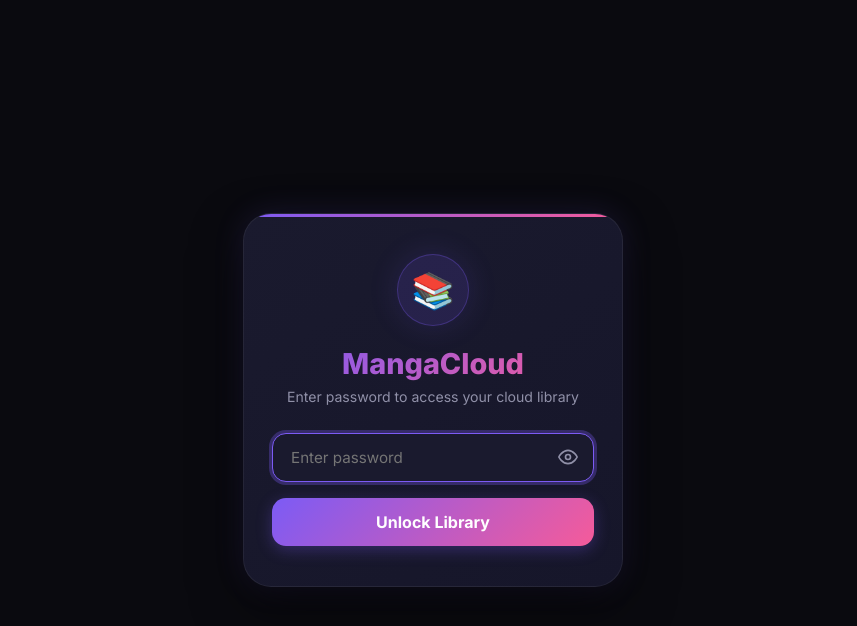
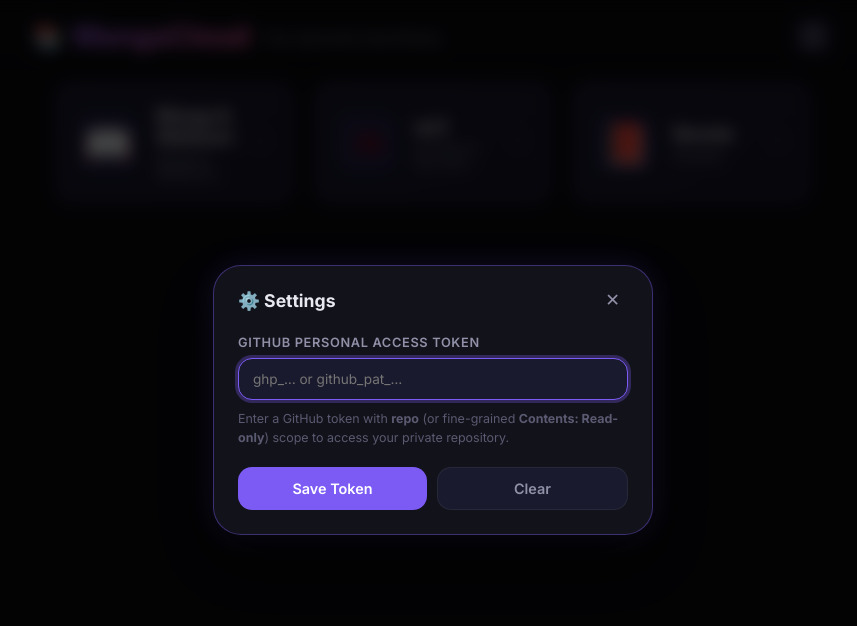
Before and after one commit to NLCD-0/MangaReaderApp, a plain HTML site: page index.html in a window 1280 px wide. Shown: the whole page, without its empty margins (207-1064 px from the left). Drawn offline with Linux system fonts and the light colour scheme.

Commit message:
Pasword fix

```diff
--- a/app.js
+++ b/app.js
@@ -5,8 +5,7 @@
 
 // ---- CONFIG ----
 const CONFIG = {
-    token: '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',
-    password: 'NLCD_CloudAcces',
+    defaultToken: '',
     owner: 'NLCD-0',
     repo: 'CLOUD',
     branch: 'main',
@@ -19,49 +18,8 @@ const CONFIG = {
 
 const API_BASE = `https://api.github.com/repos/${CONFIG.owner}/${CONFIG.repo}/contents`;
 
-// ---- AUTHENTICATION ----
-function isAuth() {
-    return localStorage.getItem('mangacloud_auth') === 'true';
-}
-
-function setAuth(val) {
-    if (val) {
-        localStorage.setItem('mangacloud_auth', 'true');
-    } else {
-        localStorage.removeItem('mangacloud_auth');
-    }
-}
-
-function unlockApp(pwd) {
-    if (pwd && pwd.trim() === CONFIG.password) {
-        setAuth(true);
-        if (dom['auth-error']) dom['auth-error'].classList.remove('visible');
-        if (dom['password-input']) dom['password-input'].value = '';
-        showToast('Library unlocked! 📚');
-        showView('library');
-        renderContinueReading();
-        return true;
-    } else {
-        if (dom['auth-error']) dom['auth-error'].classList.add('visible');
-        if (dom['password-input']) {
-            dom['password-input'].focus();
-            dom['password-input'].select();
-        }
-        return false;
-    }
-}
-
-function lockApp() {
-    setAuth(false);
-    cleanupReader();
-    state.navigationStack = [];
-    if (dom['password-input']) dom['password-input'].value = '';
-    if (dom['auth-error']) dom['auth-error'].classList.remove('visible');
-    showView('auth');
-    showToast('Library locked 🔒');
-    setTimeout(() => {
-        if (dom['password-input']) dom['password-input'].focus();
-    }, 100);
+function getToken() {
+    return localStorage.getItem('mangacloud_token') || CONFIG.defaultToken;
 }
 
 // ---- STATE ----
@@ -147,7 +105,8 @@ function cacheDom() {
         'reader-container', 'reader-title', 'reader-progress', 'reader-header',
         'chapter-nav', 'btn-prev-chapter', 'btn-next-chapter', 'btn-download',
         'btn-back-library', 'btn-back-series', 'btn-back-chapters',
-        'btn-lock-app', 'auth-form', 'password-input', 'btn-toggle-password', 'auth-error',
+        'btn-open-settings', 'btn-close-settings', 'settings-modal',
+        'btn-save-token', 'btn-reset-token', 'token-input',
         'loading-overlay', 'loader-text', 'toast', 'btn-bookmark',
         'continue-reading', 'continue-reading-list',
         'ao3-mode-selector', 'btn-ao3-text', 'btn-ao3-pdf',
@@ -188,16 +147,26 @@ function encodePath(path) {
 }
 
 function githubHeaders(accept) {
-    return {
-        'Authorization': 'Bearer ' + CONFIG.token,
-        'Accept': accept
-    };
+    const token = getToken();
+    const headers = { 'Accept': accept };
+    if (token) {
+        headers['Authorization'] = token.startsWith('github_pat_') ? 'Bearer ' + token : 'token ' + token;
+    }
+    return headers;
 }
 
 function fetchGitHub(path) {
     const url = `${API_BASE}/${encodePath(path)}?ref=${CONFIG.branch}`;
     return fetch(url, { headers: githubHeaders('application/vnd.github.v3+json') })
         .then(resp => {
+            if (resp.status === 401) {
+                showToast('Token Error: 401 Bad Credentials');
+                throw new Error('GitHub API 401: Bad Credentials (Token invalid or expired)');
+            }
+            if (resp.status === 403) {
+                showToast('Token Error: 403 (Token lacks "Contents: Read" for CLOUD repo)');
+                throw new Error('GitHub API 403: Token lacks repository permission (contents=read)');
+            }
             if (!resp.ok) throw new Error('GitHub API error: ' + resp.status);
             return resp.json();
         });
@@ -207,6 +176,14 @@ function fetchPdfBlob(path) {
     const url = `${API_BASE}/${encodePath(path)}?ref=${CONFIG.branch}`;
     return fetch(url, { headers: githubHeaders('application/vnd.github.v3.raw') })
         .then(resp => {
+            if (resp.status === 401) {
+                showToast('Token Error: 401 Bad Credentials');
+                throw new Error('Download error: 401 Bad Credentials');
+            }
+            if (resp.status === 403) {
+                showToast('Token Error: 403 (Token lacks "Contents: Read" for CLOUD repo)');
+                throw new Error('Download error: 403 Lacks permission');
+            }
             if (!resp.ok) throw new Error('Download error: ' + resp.status);
             return resp.blob();
         });
@@ -455,6 +432,7 @@ function renderContinueReading() {
 // ============================================
 function renderLibrary() {
     const grid = dom['library-grid'];
+    if (!grid) return;
     grid.innerHTML = CONFIG.rootFolders.map(folder => {
         const iconHtml = folder.isImage
             ? `<img src="${folder.icon}" alt="${escapeAttr(folder.path)}" style="width:36px;height:36px;object-fit:contain;">`
@@ -470,14 +448,6 @@ function renderLibrary() {
             </div>
         </div>`;
     }).join('');
-
-    // Event delegation on grid
-    grid.addEventListener('click', e => {
-        const card = e.target.closest('.folder-card');
-        if (!card) return;
-        state.navigationStack.push('library');
-        openFolder(card.dataset.path);
-    });
 }
 
 // ============================================
@@ -499,6 +469,15 @@ function renderSeriesCards(container, items, iconHtml) {
 
 
 function openFolder(folderPath) {
+    if (!getToken()) {
+        showToast('Please configure your GitHub token first ⚙️');
+        if (dom['settings-modal']) {
+            dom['settings-modal'].classList.add('active');
+            if (dom['token-input']) dom['token-input'].focus();
+        }
+        return;
+    }
+
     showLoading('Loading collection...');
     state.currentFolder = folderPath;
     state.currentRootConfig = CONFIG.rootFolders.find(r => r.path === folderPath) || state.currentRootConfig;
@@ -1127,11 +1106,6 @@ function captureAndPush(view) {
 }
 
 function goBack() {
-    if (!isAuth()) {
-        showView('auth');
-        return;
-    }
-
     const prev = state.navigationStack.pop();
     const view = (prev && typeof prev === 'object') ? prev.view : prev;
 
@@ -1174,35 +1148,16 @@ document.addEventListener('DOMContentLoaded', () => {
     cacheDom();
     initViews();
     renderLibrary();
+    renderContinueReading();
 
-    // Password auth setup
-    if (dom['auth-form']) {
-        dom['auth-form'].addEventListener('submit', e => {
-            e.preventDefault();
-            const val = dom['password-input'] ? dom['password-input'].value : '';
-            unlockApp(val);
+    // Library grid — single persistent listener
+    if (dom['library-grid']) {
+        dom['library-grid'].addEventListener('click', e => {
+            const card = e.target.closest('.folder-card');
+            if (!card) return;
+            state.navigationStack.push('library');
+            openFolder(card.dataset.path);
         });
-    }
-
-    if (dom['btn-toggle-password']) {
-        dom['btn-toggle-password'].addEventListener('click', () => {
-            const input = dom['password-input'];
-            const eyeIcon = dom['btn-toggle-password'].querySelector('.icon-eye');
-            const eyeOffIcon = dom['btn-toggle-password'].querySelector('.icon-eye-off');
-            if (input.type === 'password') {
-                input.type = 'text';
-                if (eyeIcon) eyeIcon.style.display = 'none';
-                if (eyeOffIcon) eyeOffIcon.style.display = 'block';
-            } else {
-                input.type = 'password';
-                if (eyeIcon) eyeIcon.style.display = 'block';
-                if (eyeOffIcon) eyeOffIcon.style.display = 'none';
-            }
-        });
-    }
-
-    if (dom['btn-lock-app']) {
-        dom['btn-lock-app'].addEventListener('click', lockApp);
     }
 
     // Chapters list — single persistent listener
@@ -1345,15 +1300,41 @@ document.addEventListener('DOMContentLoaded', () => {
     // Browser back button support
     window.addEventListener('popstate', goBack);
 
-    // Check initial auth state
-    if (isAuth()) {
-        showView('library');
+    // ---- SETTINGS MODAL ----
+    const openSettings = () => {
+        dom['token-input'].value = localStorage.getItem('mangacloud_token') || '';
+        dom['settings-modal'].classList.add('active');
+        dom['token-input'].focus();
+    };
+    const closeSettings = () => dom['settings-modal'].classList.remove('active');
+
+    dom['btn-open-settings'].addEventListener('click', openSettings);
+    dom['btn-close-settings'].addEventListener('click', closeSettings);
+    dom['settings-modal'].addEventListener('click', e => {
+        if (e.target === dom['settings-modal']) closeSettings();
+    });
+
+    dom['btn-save-token'].addEventListener('click', () => {
+        const val = dom['token-input'].value.trim();
+        if (!val) { showToast('Please enter a token'); return; }
+        localStorage.setItem('mangacloud_token', val);
+        closeSettings();
+        showToast('Token saved! ✓');
+        // Reload library view
+        renderLibrary();
         renderContinueReading();
-    } else {
-        showView('auth');
-        setTimeout(() => {
-            if (dom['password-input']) dom['password-input'].focus();
-        }, 100);
+    });
+
+    dom['btn-reset-token'].addEventListener('click', () => {
+        localStorage.removeItem('mangacloud_token');
+        dom['token-input'].value = '';
+        closeSettings();
+        showToast('Token cleared');
+    });
+
+    // Auto prompt settings if no token is saved
+    if (!getToken()) {
+        openSettings();
     }
 
     // Register service worker
--- a/index.html
+++ b/index.html
@@ -15,43 +15,13 @@
     <link rel="preconnect" href="https://fonts.gstatic.com" crossorigin>
     <link href="https://fonts.googleapis.com/css2?family=Inter:wght@300;400;500;600;700;800&display=swap"
         rel="stylesheet">
-    <link rel="stylesheet" href="styles.css">
+    <link rel="stylesheet" href="styles.css?v=8">
 </head>
 
 <body>
 
-    <!-- ==================== AUTH / LOCK VIEW ==================== -->
-    <div id="view-auth" class="view active">
-        <div class="auth-wrapper">
-            <div class="auth-card">
-                <div class="auth-icon-badge">
-                    <span class="auth-icon">📚</span>
-                </div>
-                <h1 class="auth-title">MangaCloud</h1>
-                <p class="auth-subtitle">Enter password to access your cloud library</p>
-                <form id="auth-form" class="auth-form" autocomplete="off">
-                    <div class="auth-input-wrapper">
-                        <input class="auth-input" id="password-input" type="password" placeholder="Enter password" autocomplete="current-password" spellcheck="false" required>
-                        <button type="button" class="auth-toggle-btn" id="btn-toggle-password" aria-label="Toggle password visibility" title="Show/hide password">
-                            <svg class="icon-eye" width="20" height="20" viewBox="0 0 24 24" fill="none" stroke="currentColor" stroke-width="2" stroke-linecap="round" stroke-linejoin="round">
-                                <path d="M1 12s4-8 11-8 11 8 11 8-4 8-11 8-11-8-11-8z" />
-                                <circle cx="12" cy="12" r="3" />
-                            </svg>
-                            <svg class="icon-eye-off" width="20" height="20" viewBox="0 0 24 24" fill="none" stroke="currentColor" stroke-width="2" stroke-linecap="round" stroke-linejoin="round" style="display:none;">
-                                <path d="M17.94 17.94A10.07 10.07 0 0 1 12 20c-7 0-11-8-11-8a18.45 18.45 0 0 1 5.06-5.94M9.9 4.24A9.12 9.12 0 0 1 12 4c7 0 11 8 11 8a18.5 18.5 0 0 1-2.16 3.19m-6.72-1.07a3 3 0 1 1-4.24-4.24" />
-                                <line x1="1" y1="1" x2="23" y2="23" />
-                            </svg>
-                        </button>
-                    </div>
-                    <button type="submit" class="auth-submit-btn" id="btn-unlock">Unlock Library</button>
-                    <div class="auth-error" id="auth-error">Incorrect password. Please try again.</div>
-                </form>
-            </div>
-        </div>
-    </div>
-
     <!-- ==================== LIBRARY VIEW ==================== -->
-    <div id="view-library" class="view">
+    <div id="view-library" class="view active">
         <header class="app-header">
             <div class="header-content">
                 <h1 class="app-title">
@@ -59,11 +29,12 @@
                     MangaCloud
                 </h1>
                 <p class="app-subtitle">Your personal cloud library</p>
-                <button class="btn-lock" id="btn-lock-app" aria-label="Lock library" title="Lock library">
-                    <svg width="20" height="20" viewBox="0 0 24 24" fill="none" stroke="currentColor" stroke-width="2"
+                <button class="btn-settings" id="btn-open-settings" aria-label="Settings" title="Configure GitHub Token">
+                    <svg width="22" height="22" viewBox="0 0 24 24" fill="none" stroke="currentColor" stroke-width="2"
                         stroke-linecap="round" stroke-linejoin="round">
-                        <rect x="3" y="11" width="18" height="11" rx="2" ry="2" />
-                        <path d="M7 11V7a5 5 0 0 1 10 0v4" />
+                        <circle cx="12" cy="12" r="3" />
+                        <path
+                            d="M19.4 15a1.65 1.65 0 00.33 1.82l.06.06a2 2 0 010 2.83 2 2 0 01-2.83 0l-.06-.06a1.65 1.65 0 00-1.82-.33 1.65 1.65 0 00-1 1.51V21a2 2 0 01-4 0v-.09A1.65 1.65 0 009 19.4a1.65 1.65 0 00-1.82.33l-.06.06a2 2 0 01-2.83-2.83l.06-.06A1.65 1.65 0 004.68 15a1.65 1.65 0 00-1.51-1H3a2 2 0 010-4h.09A1.65 1.65 0 004.6 9a1.65 1.65 0 00-.33-1.82l-.06-.06a2 2 0 012.83-2.83l.06.06A1.65 1.65 0 009 4.68a1.65 1.65 0 001-1.51V3a2 2 0 014 0v.09a1.65 1.65 0 001 1.51 1.65 1.65 0 001.82-.33l.06-.06a2 2 0 012.83 2.83l-.06.06A1.65 1.65 0 0019.4 9a1.65 1.65 0 001.51 1H21a2 2 0 010 4h-.09a1.65 1.65 0 00-1.51 1z" />
                     </svg>
                 </button>
             </div>
@@ -75,6 +46,26 @@
         <main class="library-grid" id="library-grid">
             <!-- Folder cards injected here -->
         </main>
+    </div>
+
+    <!-- ==================== SETTINGS MODAL ==================== -->
+    <div class="modal-overlay" id="settings-modal">
+        <div class="modal">
+            <div class="modal-header">
+                <h2 class="modal-title">⚙️ Settings</h2>
+                <button class="modal-close" id="btn-close-settings" aria-label="Close settings">✕</button>
+            </div>
+            <div class="modal-body">
+                <label class="modal-label" for="token-input">GitHub Personal Access Token</label>
+                <input class="modal-input" id="token-input" type="password" placeholder="ghp_… or github_pat_…" autocomplete="off"
+                    spellcheck="false">
+                <p class="modal-hint">Enter a GitHub token with <strong>repo</strong> (or fine-grained <strong>Contents: Read-only</strong>) scope to access your private repository.</p>
+                <div class="modal-actions">
+                    <button class="modal-btn modal-btn-save" id="btn-save-token">Save Token</button>
+                    <button class="modal-btn modal-btn-reset" id="btn-reset-token">Clear</button>
+                </div>
+            </div>
+        </div>
     </div>
 
     <!-- ==================== SERIES VIEW ==================== -->
@@ -196,7 +187,7 @@
     <!-- ==================== TOAST ==================== -->
     <div class="toast" id="toast"></div>
 
-    <script src="app.js"></script>
+    <script src="app.js?v=8"></script>
 </body>
 
 </html>
--- a/styles.css
+++ b/styles.css
@@ -974,161 +974,8 @@ body {
     }
 }
 
-/* ---------- AUTH / LOCK SCREEN ---------- */
-.auth-wrapper {
-    display: flex;
-    align-items: center;
-    justify-content: center;
-    min-height: 100dvh;
-    padding: 24px;
-    width: 100%;
-}
-
-.auth-card {
-    width: 100%;
-    max-width: 380px;
-    background: var(--gradient-card);
-    border: 1px solid var(--border-subtle);
-    border-radius: var(--radius-xl);
-    padding: 40px 28px;
-    text-align: center;
-    box-shadow: 0 20px 50px rgba(0, 0, 0, 0.5), var(--shadow-glow);
-    position: relative;
-    overflow: hidden;
-    animation: fadeIn 0.4s ease;
-}
-
-.auth-card::before {
-    content: '';
-    position: absolute;
-    top: 0;
-    left: 0;
-    right: 0;
-    height: 3px;
-    background: var(--gradient-accent);
-}
-
-.auth-icon-badge {
-    width: 72px;
-    height: 72px;
-    margin: 0 auto 20px;
-    background: rgba(124, 91, 245, 0.15);
-    border: 1px solid rgba(124, 91, 245, 0.3);
-    border-radius: 50%;
-    display: flex;
-    align-items: center;
-    justify-content: center;
-    box-shadow: var(--shadow-glow);
-}
-
-.auth-icon {
-    font-size: 2.2rem;
-}
-
-.auth-title {
-    font-size: 1.8rem;
-    font-weight: 800;
-    background: var(--gradient-accent);
-    -webkit-background-clip: text;
-    -webkit-text-fill-color: transparent;
-    background-clip: text;
-    margin-bottom: 6px;
-}
-
-.auth-subtitle {
-    color: var(--text-secondary);
-    font-size: 0.88rem;
-    margin-bottom: 26px;
-    line-height: 1.4;
-}
-
-.auth-form {
-    display: flex;
-    flex-direction: column;
-    gap: 16px;
-}
-
-.auth-input-wrapper {
-    position: relative;
-    display: flex;
-    align-items: center;
-}
-
-.auth-input {
-    width: 100%;
-    padding: 14px 46px 14px 18px;
-    background: var(--bg-card);
-    border: 1px solid var(--border-subtle);
-    border-radius: var(--radius-md);
-    color: var(--text-primary);
-    font-family: inherit;
-    font-size: 0.95rem;
-    outline: none;
-    transition: var(--transition-fast);
-}
-
-.auth-input:focus {
-    border-color: var(--accent);
-    box-shadow: 0 0 0 3px var(--accent-glow);
-}
-
-.auth-toggle-btn {
-    position: absolute;
-    right: 10px;
-    background: none;
-    border: none;
-    color: var(--text-secondary);
-    cursor: pointer;
-    padding: 6px;
-    display: flex;
-    align-items: center;
-    justify-content: center;
-    border-radius: var(--radius-sm);
-    transition: var(--transition-fast);
-}
-
-.auth-toggle-btn:hover {
-    color: var(--text-primary);
-}
-
-.auth-submit-btn {
-    width: 100%;
-    padding: 14px;
-    border: none;
-    border-radius: var(--radius-md);
-    background: var(--gradient-accent);
-    color: #ffffff;
-    font-family: inherit;
-    font-size: 1rem;
-    font-weight: 700;
-    cursor: pointer;
-    transition: var(--transition-fast);
-    box-shadow: 0 4px 16px var(--accent-glow);
-}
-
-.auth-submit-btn:hover {
-    box-shadow: 0 6px 24px rgba(124, 91, 245, 0.45);
-    transform: translateY(-1px);
-}
-
-.auth-submit-btn:active {
-    transform: scale(0.98);
-}
-
-.auth-error {
-    color: #ff5c7c;
-    font-size: 0.82rem;
-    font-weight: 500;
-    display: none;
-    animation: fadeIn 0.2s ease;
-}
-
-.auth-error.visible {
-    display: block;
-}
-
-/* ---------- LOCK BUTTON IN HEADER ---------- */
-.btn-lock {
+/* ---------- SETTINGS BUTTON ---------- */
+.btn-settings {
     display: flex;
     align-items: center;
     justify-content: center;
@@ -1144,14 +991,152 @@ body {
     flex-shrink: 0;
 }
 
-.btn-lock:hover {
+.btn-settings:hover {
     background: var(--bg-card-hover);
     color: var(--accent);
-    transform: scale(1.05);
+    transform: rotate(30deg);
 }
 
-.btn-lock:active {
-    transform: scale(0.92);
+.btn-settings:active {
+    transform: scale(0.9) rotate(30deg);
+}
+
+/* ---------- SETTINGS MODAL ---------- */
+.modal-overlay {
+    position: fixed;
+    inset: 0;
+    z-index: 10001;
+    background: rgba(0, 0, 0, 0.7);
+    backdrop-filter: blur(8px);
+    -webkit-backdrop-filter: blur(8px);
+    display: none;
+    align-items: center;
+    justify-content: center;
+    padding: 24px;
+    animation: fadeIn 0.2s ease;
+}
+
+.modal-overlay.active {
+    display: flex;
+}
+
+.modal {
+    background: var(--bg-secondary);
+    border: 1px solid var(--border-active);
+    border-radius: var(--radius-xl);
+    width: 100%;
+    max-width: 440px;
+    box-shadow: 0 24px 60px rgba(0, 0, 0, 0.6), var(--shadow-glow);
+    overflow: hidden;
+}
+
+.modal-header {
+    display: flex;
+    align-items: center;
+    justify-content: space-between;
+    padding: 20px 24px 0;
+}
+
+.modal-title {
+    font-size: 1.1rem;
+    font-weight: 700;
+}
+
+.modal-close {
+    background: none;
+    border: none;
+    color: var(--text-secondary);
+    font-size: 1.1rem;
+    cursor: pointer;
+    padding: 4px 8px;
+    border-radius: var(--radius-sm);
+    transition: var(--transition-fast);
+}
+
+.modal-close:hover {
+    color: var(--text-primary);
+    background: var(--bg-card);
+}
+
+.modal-body {
+    padding: 20px 24px 24px;
+}
+
+.modal-label {
+    display: block;
+    font-size: 0.8rem;
+    font-weight: 600;
+    color: var(--text-secondary);
+    text-transform: uppercase;
+    letter-spacing: 0.05em;
+    margin-bottom: 8px;
+}
+
+.modal-input {
+    width: 100%;
+    padding: 12px 14px;
+    background: var(--bg-card);
+    border: 1px solid var(--border-subtle);
+    border-radius: var(--radius-md);
+    color: var(--text-primary);
+    font-family: 'Inter', monospace;
+    font-size: 0.85rem;
+    outline: none;
+    transition: var(--transition-fast);
+}
+
+.modal-input:focus {
+    border-color: var(--accent);
+    box-shadow: 0 0 0 3px var(--accent-glow);
+}
+
+.modal-hint {
+    margin-top: 10px;
+    font-size: 0.78rem;
+    color: var(--text-dim);
+    line-height: 1.5;
+}
+
+.modal-actions {
+    display: flex;
+    gap: 10px;
+    margin-top: 20px;
+}
+
+.modal-btn {
+    flex: 1;
+    padding: 12px;
+    border: none;
+    border-radius: var(--radius-md);
+    font-family: inherit;
+    font-size: 0.9rem;
+    font-weight: 600;
+    cursor: pointer;
+    transition: var(--transition-fast);
+}
+
+.modal-btn-save {
+    background: var(--accent);
+    color: white;
+}
+
+.modal-btn-save:hover {
+    background: #6a4de0;
+}
+
+.modal-btn-save:active {
+    transform: scale(0.97);
+}
+
+.modal-btn-reset {
+    background: var(--bg-card);
+    color: var(--text-secondary);
+    border: 1px solid var(--border-subtle);
+}
+
+.modal-btn-reset:hover {
+    background: var(--bg-card-hover);
+    color: var(--text-primary);
 }
 
 /* ---------- TEXT READER (AO3 Mode) ---------- */
```
Also changed, not shown: sw.js (+10 -14 lines).
